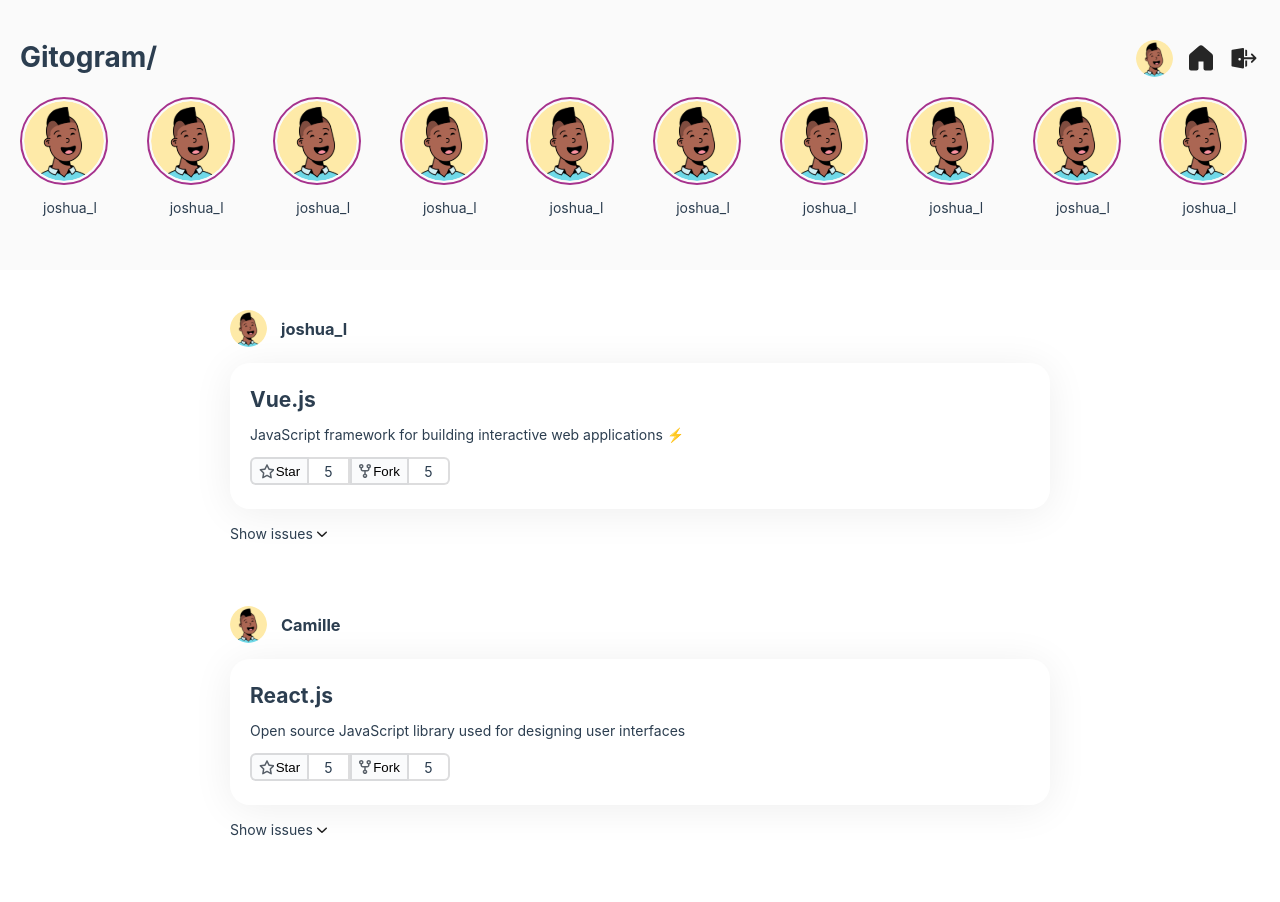
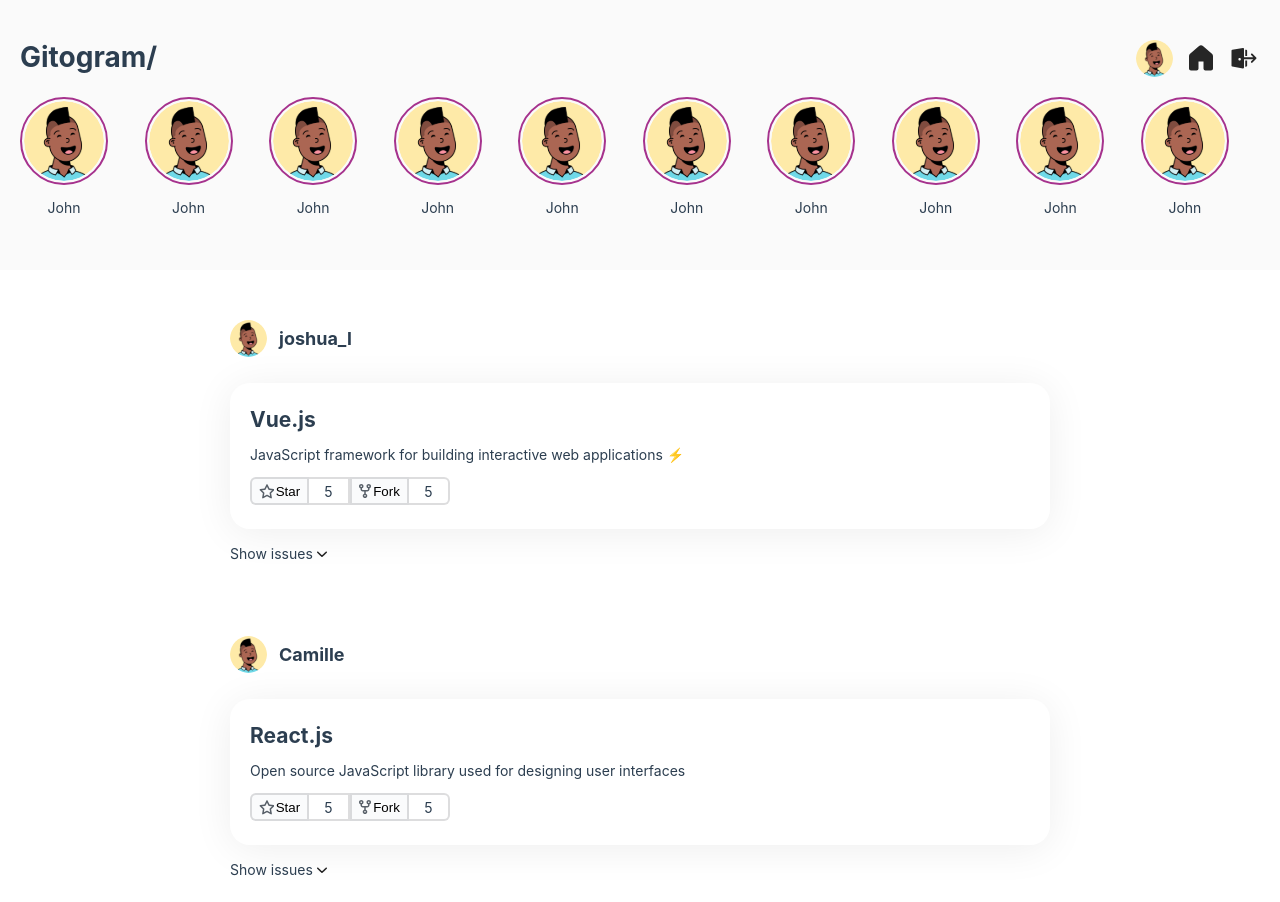
Before and after one commit to turbocharged3329/LoftSchool-Graduate-Vue-Project, a Vue app: page / in a window 1280 px wide. Before the commit the page ends 862 px from the top, so only its background shows below. Built offline with nearby package versions, Linux system fonts and the light colour scheme.

Commit message:
share user logo in components

```diff
--- a/src/components/header.vue
+++ b/src/components/header.vue
@@ -40,7 +40,6 @@ export default {
   flex-wrap: wrap;
   padding: 0 120px;
   background: #FAFAFA;
-  /* в медиа запрос */
 }
 .header-left {
   display: flex;
--- a/src/components/user-issues.vue
+++ b/src/components/user-issues.vue
@@ -1,8 +1,7 @@
 <template>
   <div class="user-issues">
     <section class="user-issues__header">
-      <img src="../assets/profile-photo.svg" class="user-logo" />
-      <h3 class="user-name">{{ user.name }}</h3>
+      <UserLogo :user="user" />
     </section>
     <section class="user-issues__user-info">
       <h1 class="user-info__title">
@@ -13,14 +12,12 @@
       </p>
       <div class="user-info__actions">
         <slot name="actions"></slot>
-        <!-- <RepoActions :action="{ type: 'like', count: 5 }" isLeftRounded /> -->
-        <!-- <RepoActions :action="{ type: 'fork', count: 4 }" isRightRounded /> -->
       </div>
     </section>
     <section class="user-issues__block">
       <Toggler
         :items="user.issues"
-        @toggle="test($event)"
+        @toggle="showItems($event)"
         :isHidden="itemsIsHide"
       />
     </section>
@@ -31,13 +28,15 @@
 </template>
 
 <script>
-// import RepoActions from "@/components/repo-actions";
 import Toggler from "@/components/toggler";
+import UserLogo from '@/components/user-logo';
+
 export default {
   name: "UserIssues",
   components: {
     // RepoActions,
     Toggler,
+    UserLogo
   },
   props: {
     user: {
@@ -53,7 +52,7 @@ export default {
     };
   },
   methods: {
-    test(e) {
+    showItems(e) {
       this.itemsIsHide = e;
     },
   },
--- a/src/components/user-logo.vue
+++ b/src/components/user-logo.vue
@@ -7,7 +7,12 @@
     class="user-img"
     :class="{'big' : isBig, 'small': !isBig, 'active': isActive}"
     />
-      <p class="user-name">joshua_l</p>
+      <p
+      class="user-name"
+      :class="{'text-bold': !isVertical, 'text-normal': isVertical}"
+      >
+      {{user.name}}
+      </p>
   </div>
 </template>
 
@@ -16,6 +21,9 @@ export default {
   name: 'UserLogo',
   components: {},
   props: {
+    user: {
+      type: Object,
+    },
     isVertical: {
       type: Boolean,
       default: false
@@ -57,7 +65,13 @@ export default {
   border-radius: 50%;
   padding: 2px;
 }
-.user-name {
+.text-bold {
+  font-weight: bold;
+  font-size: 18px;
   margin-left: 12px;
 }
+.text-normal {
+  font-weight: normal;
+  font-size: 12;
+}
 </style>
--- a/src/components/user-stories.vue
+++ b/src/components/user-stories.vue
@@ -2,7 +2,7 @@
   <div class="users-stories">
     <ul class="users-stories__list">
       <li v-for="user in users" :key="user.name" class="users-stories__item">
-        <UserLogo isBig isActive isVertical/>
+        <UserLogo isBig isActive isVertical :user="user" />
       </li>
     </ul>
   </div>
@@ -10,6 +10,7 @@
 
 <script>
 import UserLogo from '@/components/user-logo';
+
 export default {
   name: "UserStories",
   components: {
@@ -77,7 +78,7 @@ export default {
   justify-content: space-around;
 }
 .users-stories__item {
-  margin-right: 1%;
+  margin-right: 31px;
 }
 .profile-photo_active {
   width: 80px;
```
